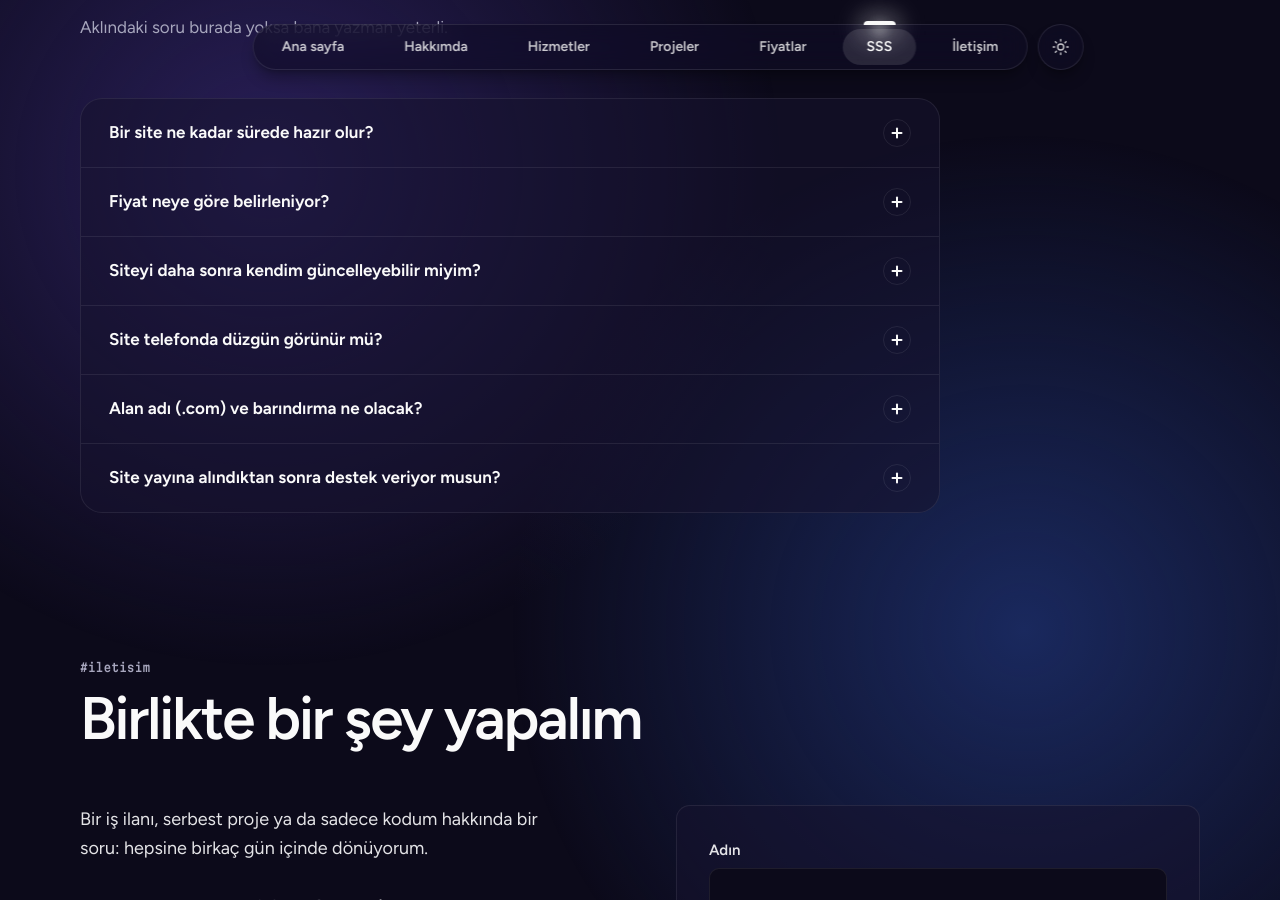
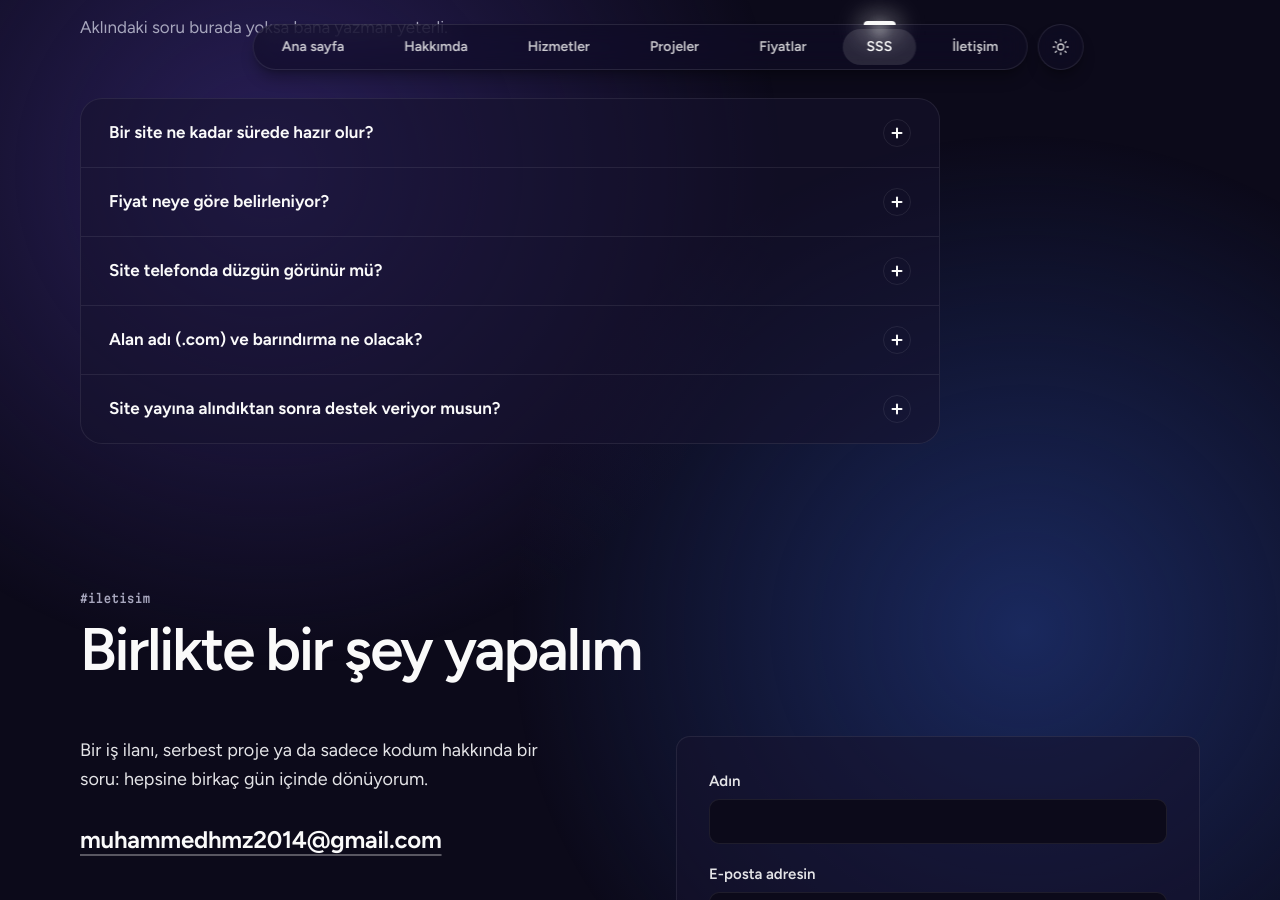
Before and after one commit to MuhammedHmz1453/MuhammedHmz1453.github.io, a Jekyll site: the page built from index.html, in a window 1280 px wide and 900 px high, scrolled down 4216 px. Built offline with Jekyll 4.4.1, drawn with Linux system fonts in a browser that asks for light colours.

Commit message:
SSS'den bir soru kaldırıldı
Co-Authored-By: Claude Opus 5.5 <noreply@anthropic.com>
Claude-Session: https://claude.ai/code/session_015cD98G2LMLwpiJcFaBPEqb

```diff
--- a/_data/sss.yml
+++ b/_data/sss.yml
@@ -6,8 +6,6 @@ sorular:
     cevap: Sitenin büyüklüğüne ve içeriklerin hazır olmasına göre değişir. Tanışma görüşmesinden sonra sana tahmini bir süre söylerim.
   - soru: Fiyat neye göre belirleniyor?
     cevap: Sayfa sayısına, istediğin özelliklere ve tasarımın kapsamına göre. Ne istediğini anlattıktan sonra sana özel bir teklif hazırlarım.
-  - soru: Siteyi daha sonra kendim güncelleyebilir miyim?
-    cevap: Evet. Yazıları, fotoğrafları ve projeleri kod bilmeden değiştirebileceğin bir yönetim paneli kuruyorum.
   - soru: Site telefonda düzgün görünür mü?
     cevap: Evet. Her siteyi telefon, tablet ve bilgisayarda ayrı ayrı deniyorum.
   - soru: Alan adı (.com) ve barındırma ne olacak?
```
